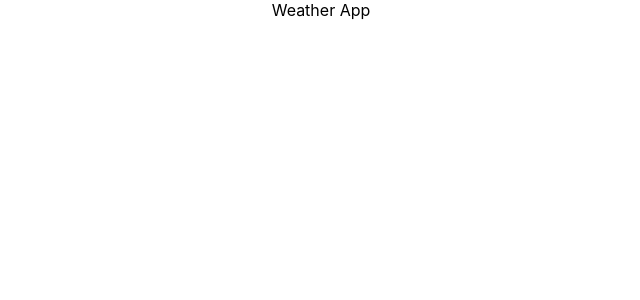
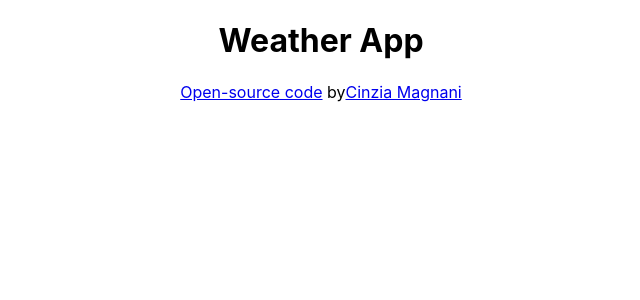
Before and after one commit to cinziamagnani/app-weather-react, a React (Create React App) app: page / in a window 1280 px wide. Shown: the top 300 px of the page, without its empty margins (319-959 px from the left). Built offline with nearby package versions, Linux system fonts and the light colour scheme.

Commit message:
added GitHub repository url

```diff
--- a/src/App.js
+++ b/src/App.js
@@ -3,7 +3,17 @@ import './App.css';
 export default function App() {
   return (
     <div className="App">
+      <h1>
       Weather App
+      </h1>
+      <footer>
+      <a href="https://github.com/cinziamagnani/app-weather-react" target="_blank" rel="noreferrer">
+        Open-source code
+      </a> by
+      <a href="https://cinziamagnani.com/" target="_blank" rel="noreferrer">
+        Cinzia Magnani
+        </a>
+        </footer>
     </div>
   );
 }
```
Also changed, not shown: 1 other file (tests, documents, lock files or other folders).
